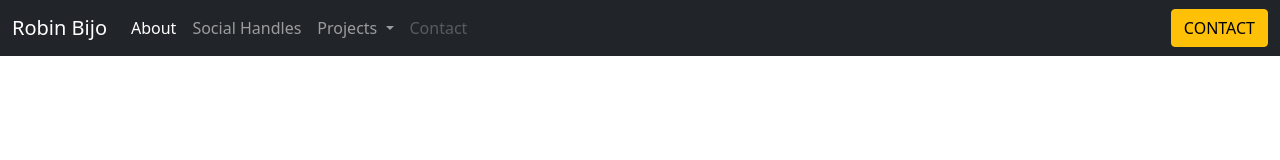
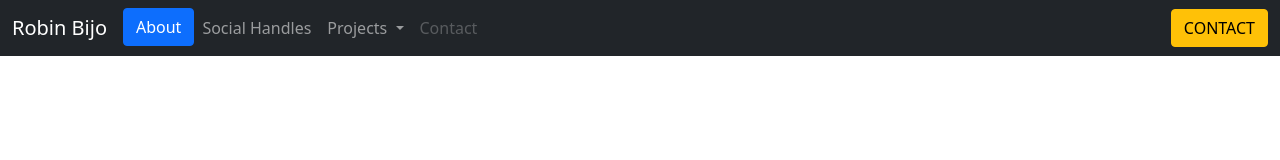
Before and after one commit to RobinBijo/RobinBijo.github.io, a plain HTML site: page index.html in a window 1280 px wide. Drawn offline with nearby package versions, Linux system fonts and the light colour scheme.

Commit message:
Adding Navbar buttons

```diff
--- a/index.html
+++ b/index.html
@@ -13,7 +13,7 @@
           <div class="collapse navbar-collapse" id="navbarSupportedContent">
             <ul class="navbar-nav me-auto mb-2 mb-lg-0">
               <li class="nav-item">
-                <a class="nav-link active" aria-current="page" href="#">About</a>
+                <button type="button" class="btn btn-primary">About</button>
               </li>
               <li class="nav-item">
                 <a class="nav-link" href="#">Social Handles</a>
```
